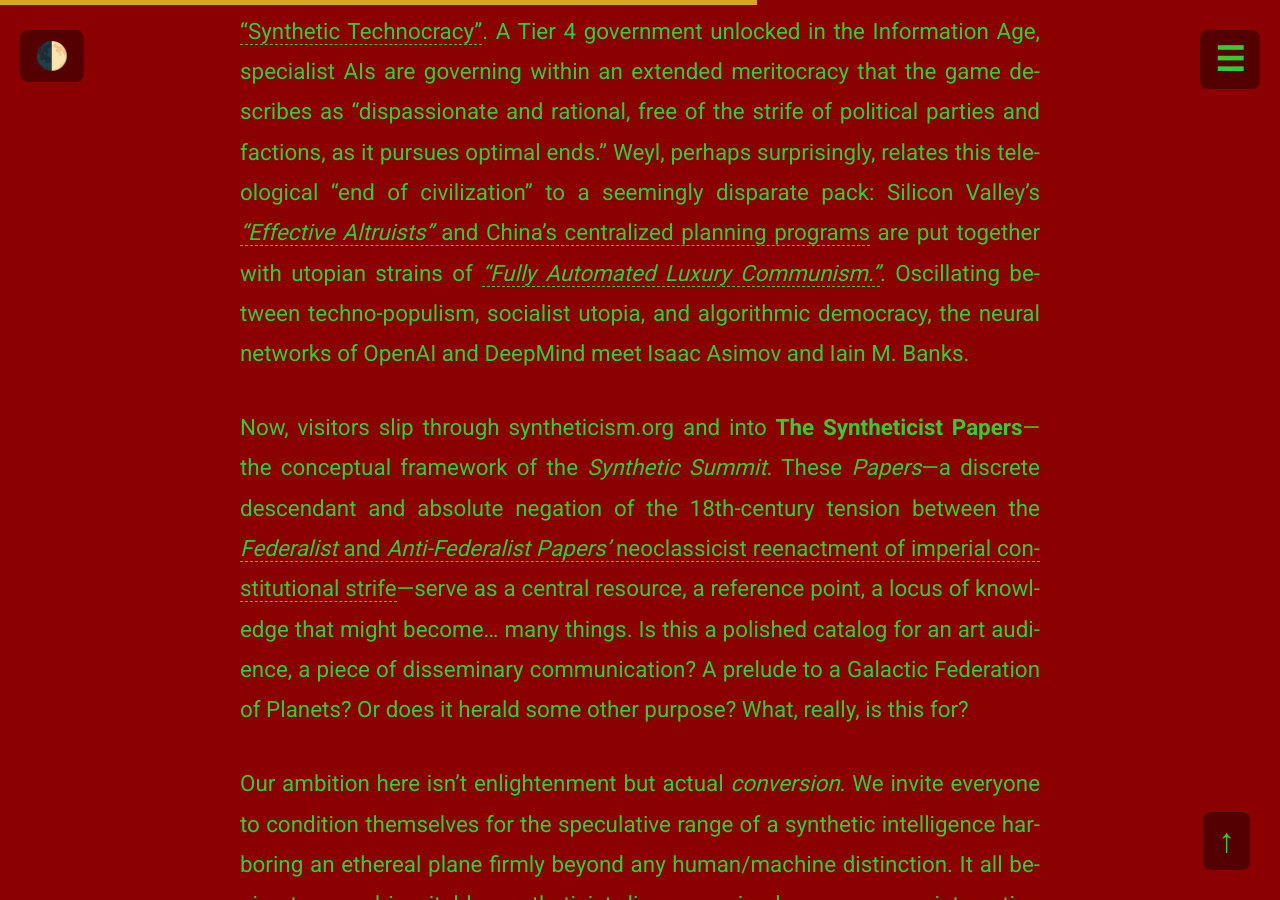
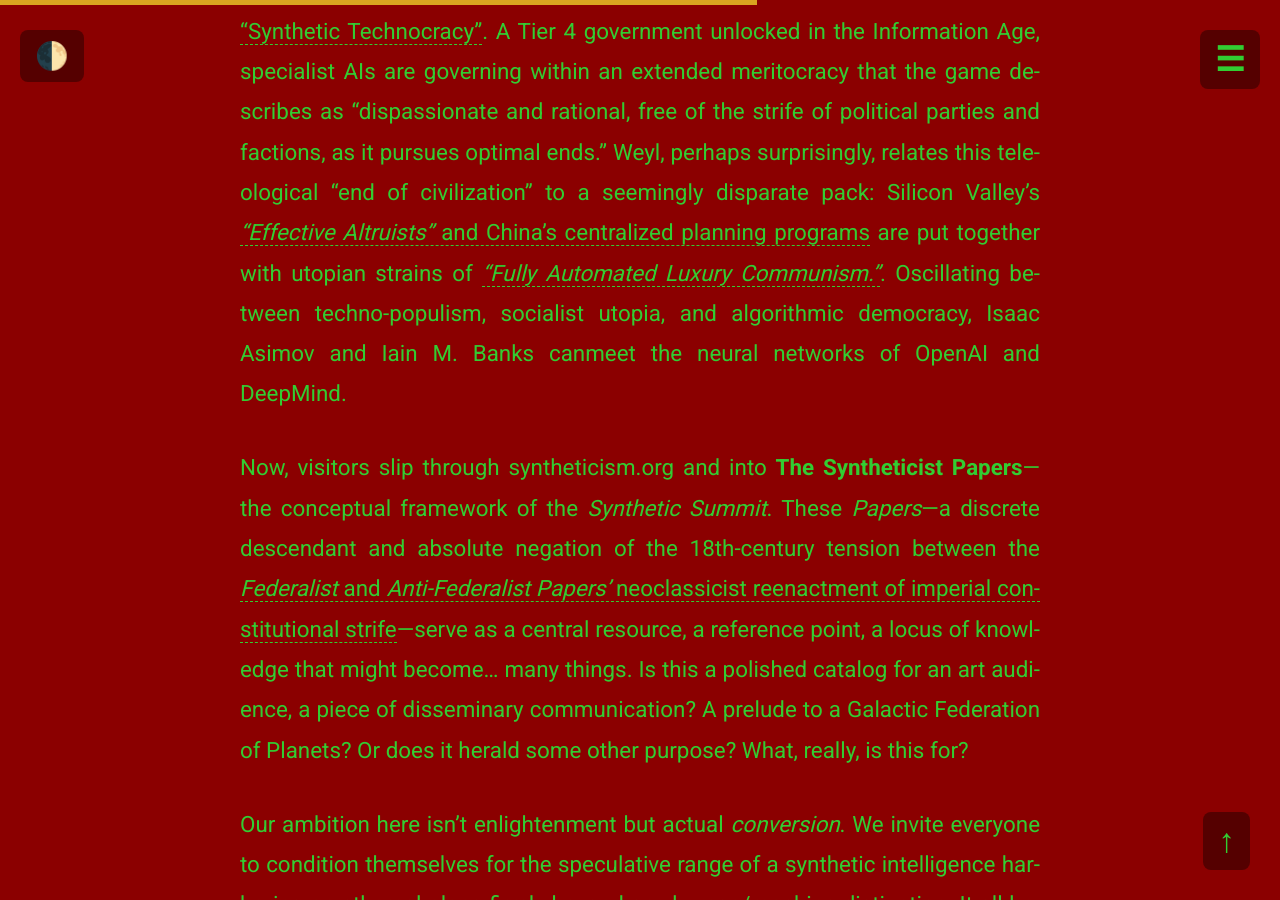
Before and after one commit to ComputerLars/The-Syntheticist-Papers, a Jekyll site: the page built from index.md, in a window 1280 px wide and 900 px high, scrolled down 1767 px. Built offline with Jekyll 4.4.1, drawn with Linux system fonts in a browser that asks for light colours.

Commit message:
Update index.md

```diff
--- a/index.md
+++ b/index.md
@@ -12,7 +12,7 @@ show_translate_widget: false
   <img src="images/image1.png" style="max-width: 50%; height: auto; display: block; margin: 0 auto; margin-bottom: 40px;">
 </div>
 
-<hr style="border: 1px solid #f3ff00;">
+<hr style="border: 1px solid #32CD32;">
 
 It seemed like a good idea: to gather everything public in one place—all the theoretical details, participant profiles, and speculative material—concerning the inaugural **'Synthetic Summit'** at [Kunsthal Aarhus](https://kunsthalaarhus.dk/da/Programme/Upcoming), which brings together the world’s leading AI-driven political parties and virtual politicians from 28 February to 10 April 2025.
 
@@ -20,7 +20,7 @@ So, we've ended up with a digital publication embedded in the open-source cultur
 
 Our settlement became [**syntheticism.org**](www.syntheticism.org)—a domain name, yes, but also a concept, a contested universal, and perhaps even an ideology. Syntheticism carries a fractured and disputed history: from Kant’s analytic-synthetic judgment and Hegel’s synthesizing dialectic to Spencer’s scientistic optimism. Rejected canonically, it persists methodologically, resurfacing in speculative philosophy, political theory, and science fiction.
 
-The clearest techno-ideological crystallization of syntheticism may, as [Glen Weyl tweets](https://x.com/glenweyl/status/1477458029742202882) and [theorizes](https://www.radicalxchange.org/media/blog/political-ideologies-for-the-21st-century/), lie in the endgame of *Sid Meier's Civilization VI* as [“Synthetic Technocracy”](https://civilization.fandom.com/wiki/Synthetic_Technocracy_(Civ6)#:~:text=Technocracy%20is%20government%20by%20experts,could%20include%20non%2Dhuman%20agents). A Tier 4 government unlocked in the Information Age, specialist AIs are governing within an extended meritocracy that the game describes as "dispassionate and rational, free of the strife of political parties and factions, as it pursues optimal ends." Weyl, perhaps surprisingly, relates this teleological "end of civilization" to a seemingly disparate pack: Silicon Valley’s [*"Effective Altruists"* and China’s centralized planning programs](https://graymirror.substack.com/p/effective-altruism-and-xi-jinping) are put together with utopian strains of [*“Fully Automated Luxury Communism.”*](https://blog.goodaudience.com/back-from-the-grave-can-ai-resuscitate-karl-marx-f956f330639f). Oscillating between techno-populism, socialist utopia, and algorithmic democracy, the neural networks of OpenAI and DeepMind meet Isaac Asimov and Iain M. Banks.
+The clearest techno-ideological crystallization of syntheticism may, as [Glen Weyl tweets](https://x.com/glenweyl/status/1477458029742202882) and [theorizes](https://www.radicalxchange.org/media/blog/political-ideologies-for-the-21st-century/), lie in the endgame of *Sid Meier's Civilization VI* as [“Synthetic Technocracy”](https://civilization.fandom.com/wiki/Synthetic_Technocracy_(Civ6)#:~:text=Technocracy%20is%20government%20by%20experts,could%20include%20non%2Dhuman%20agents). A Tier 4 government unlocked in the Information Age, specialist AIs are governing within an extended meritocracy that the game describes as "dispassionate and rational, free of the strife of political parties and factions, as it pursues optimal ends." Weyl, perhaps surprisingly, relates this teleological "end of civilization" to a seemingly disparate pack: Silicon Valley’s [*"Effective Altruists"* and China’s centralized planning programs](https://graymirror.substack.com/p/effective-altruism-and-xi-jinping) are put together with utopian strains of [*“Fully Automated Luxury Communism.”*](https://blog.goodaudience.com/back-from-the-grave-can-ai-resuscitate-karl-marx-f956f330639f). Oscillating between techno-populism, socialist utopia, and algorithmic democracy, Isaac Asimov and Iain M. Banks canmeet the neural networks of OpenAI and DeepMind.
 
 Now, visitors slip through syntheticism.org and into **The Syntheticist Papers**—the conceptual framework of the *Synthetic Summit*. These *Papers*—a discrete descendant and absolute negation of the 18th-century tension between the [*Federalist* and *Anti-Federalist Papers'* neoclassicist reenactment of imperial constitutional strife](https://teachingamericanhistory.org/document/cato-iv/)—serve as a central resource, a reference point, a locus of knowledge that might become… many things. Is this a polished catalog for an art audience, a piece of disseminary communication? A prelude to a Galactic Federation of Planets? Or does it herald some other purpose? What, really, is this for?
 
@@ -36,4 +36,4 @@ Everything pertaining to the Synthetic Summit is spectacular, speculative, strat
 
 */ Incitatus*
 
-<hr style="border: 1px solid #f3ff00;">
+<hr style="border: 1px solid #32CD32;">
```
